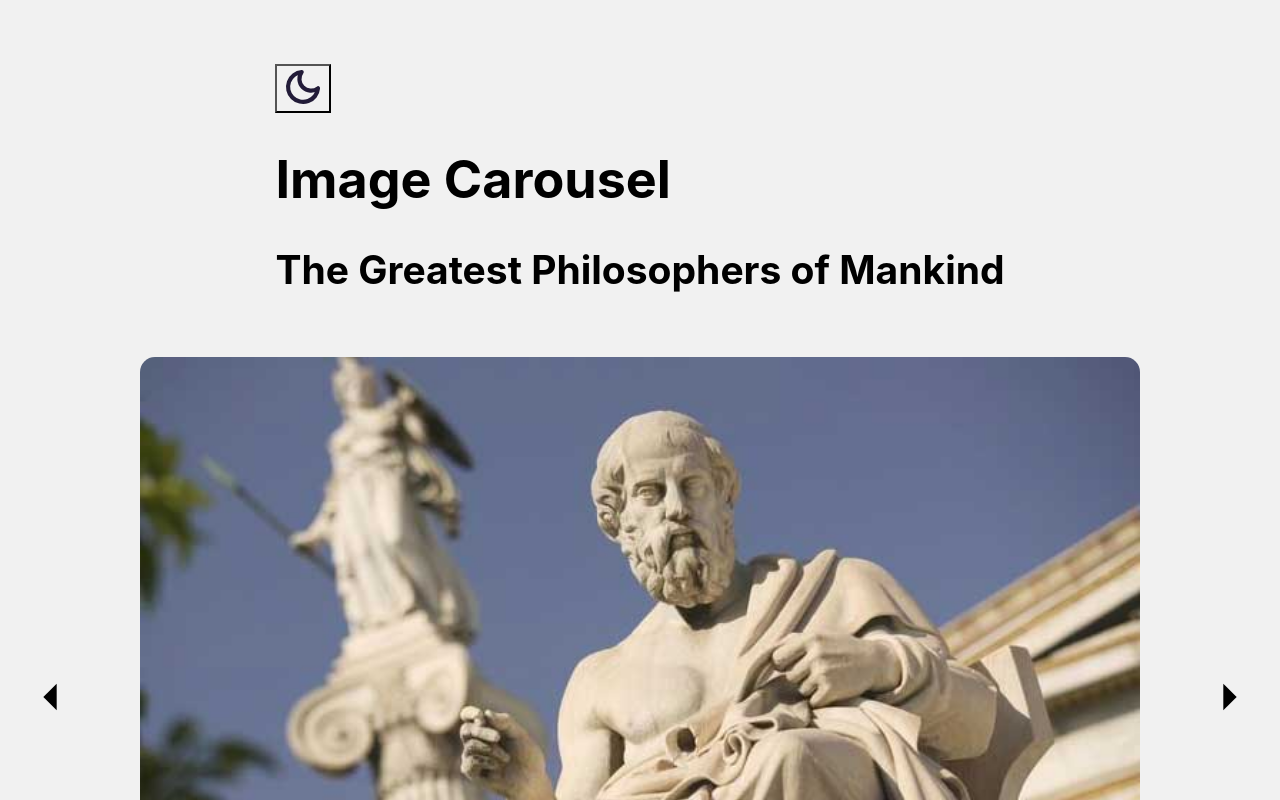
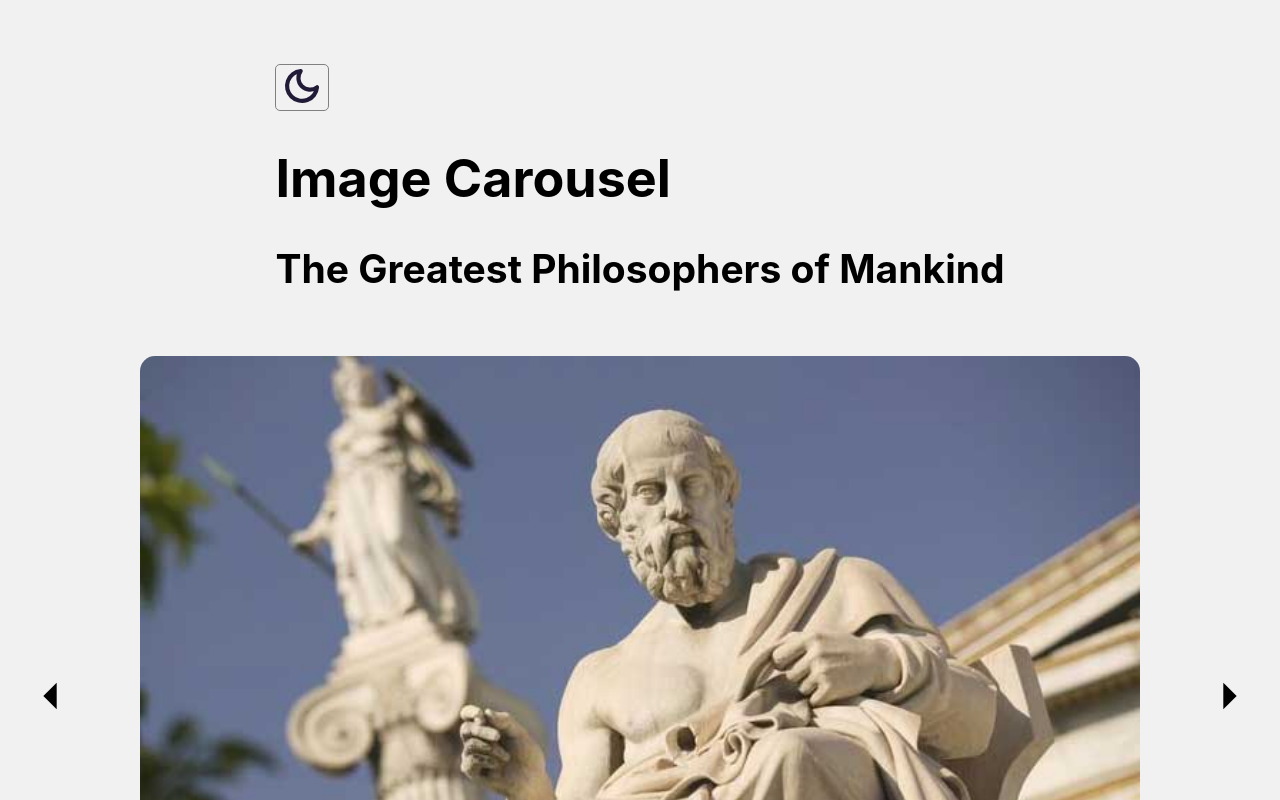
Before and after one commit to RubesWorld/upstatement-challenge, a React (Create React App) app: page / in a window 1280 px wide. Shown: the top 800 px of the page. Built offline with nearby package versions, Linux system fonts and the light colour scheme.

Commit message:
Button css

```diff
--- a/src/App.js
+++ b/src/App.js
@@ -14,8 +14,12 @@ function App() {
   return (
     <div className={mode === "light" ? "App" : "App-dark"}>
       <div className="text-container">
-        <div className="toggle-div" onClick={modeToggle}>
-          {mode === "light" ? <DarkButton /> : <LightButton />}
+        <div className="toggle-div">
+          {mode === "light" ? (
+            <DarkButton modeToggle={modeToggle} />
+          ) : (
+            <LightButton modeToggle={modeToggle} />
+          )}
         </div>
         <h1>Image Carousel</h1>
         <h2> The Greatest Philosophers of Mankind</h2>
--- a/src/app.scss
+++ b/src/app.scss
@@ -210,4 +210,7 @@
 .theme-button {
   margin-top: 2rem;
   background: none;
+  border: gray 1px solid;
+  border-radius: 5px;
+  cursor: pointer;
 }
--- a/src/components/dark-button.js
+++ b/src/components/dark-button.js
@@ -1,9 +1,9 @@
 import React from "react";
 
-function DarkButton() {
+function DarkButton({ modeToggle }) {
   return (
     <>
-      <button className="theme-button">
+      <button className="theme-button" onClick={modeToggle}>
         <svg
           width="40"
           height="40"
--- a/src/components/light-button.js
+++ b/src/components/light-button.js
@@ -1,9 +1,9 @@
 import React from "react";
 
-function LightButton() {
+function LightButton({ modeToggle }) {
   return (
     <>
-      <button className="theme-button">
+      <button className="theme-button" onClick={modeToggle}>
         <svg
           width="40"
           height="40"
```
